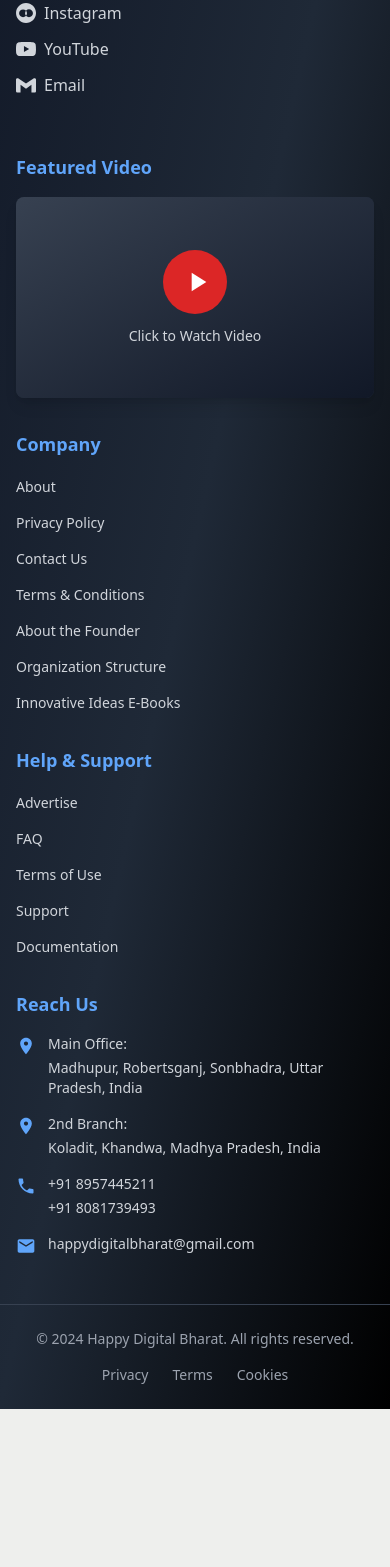
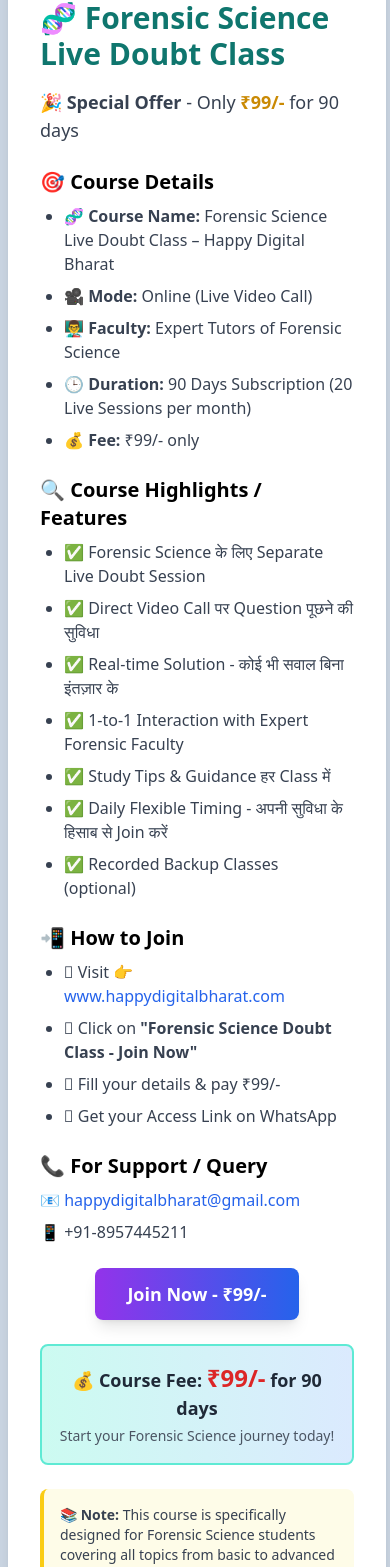
Before and after one commit to Santaravind/Edutech_Frontend, a React (Vite) app in the folder classes/: page /frameDoubt in a window 390 px wide. Shown: the part 418-1985 px from the top of the page. Before the commit the page ends 1827 px from the top, so only its background shows below. Built offline with nearby package versions, Linux system fonts and the light colour scheme.

Commit message:
Forensic Dout class added !!

```diff
--- a/classes/src/App.jsx
+++ b/classes/src/App.jsx
@@ -107,8 +107,10 @@
                  {/* Forensic Science  */}
               <Route path="/Iframe" element={
                   <ProtectetRoute>
-                <ForensicIFrame/>
-                </ProtectetRoute>
+                  <ForensicIFrame/>
+                  </ProtectetRoute>
+
+
               }/>
 
               {/* Forensic Details  */}
--- a/classes/src/component/pages/forensicPage/DoutClass.jsx
+++ b/classes/src/component/pages/forensicPage/DoutClass.jsx
@@ -1,11 +1,127 @@
-import React from 'react'
+import React from "react";
+ import doute from '../../assets/forensicdout.jpg'
+import { useNavigate } from "react-router-dom";
+import { toast } from 'react-toastify';
+import { useSelector } from "react-redux";
 
-function DoutClass() {
+const DoutClass = () => {
+   const navigate=useNavigate();
+    const email=useSelector((state)=>state.email.email)
+
+    const handaldoute=(e)=>{
+        e.preventDefault();
+        if(!email){
+          navigate("/login");
+          toast.success("If you want to buy Course, Please login to continue..");
+          return;
+        }
+        window.open("https://pages.razorpay.com/pl_RR4RFAufqyCYHB/view", "_blank", "noopener,noreferrer");
+    }
+
   return (
     <>
-      Doubt class comming soon
+    <div className="justify-center items-center flex bg-[oklch(86.9%_0.022_252.894)]">
+      <div className="bg-white m-1 text-black rounded-2xl ml-2 shadow-lg overflow-hidden max-w-2xl w-full flex flex-col">
+        {/* Course Image */}
+        <img
+          src={doute}
+          alt="Forensic Science Doubt Class"
+          className="w-full h-1/2 p-0.5 lg:h-1/2 object-cover"
+        />
+
+        {/* Course Details */}
+        <div className="p-8">
+          <h2 className="text-3xl font-bold text-teal-700 mb-4">
+            🧬 Forensic Science Live Doubt Class
+          </h2>
+
+          <p className="text-lg text-gray-700 mb-6">
+            🎉 <span className="font-semibold">Special Offer</span> - Only{" "}
+            <span className="text-yellow-600 font-bold">₹99/-</span> for 90 days
+          </p>
+
+          {/* Course Details */}
+          <div className="mb-6">
+            <h3 className="text-xl font-semibold mb-2">🎯 Course Details</h3>
+            <ul className="list-disc pl-6 text-gray-700 space-y-2">
+              <li>🧬 <span className="font-semibold">Course Name:</span> Forensic Science Live Doubt Class – Happy Digital Bharat</li>
+              <li>🎥 <span className="font-semibold">Mode:</span> Online (Live Video Call)</li>
+              <li>👨‍🏫 <span className="font-semibold">Faculty:</span> Expert Tutors of Forensic Science</li>
+              <li>🕒 <span className="font-semibold">Duration:</span> 90 Days Subscription (20 Live Sessions per month)</li>
+              <li>💰 <span className="font-semibold">Fee:</span> ₹99/- only</li>
+            </ul>
+          </div>
+
+          {/* Course Highlights / Features */}
+          <div className="mb-6 mt-6">
+            <h3 className="text-xl font-semibold mb-2">🔍 Course Highlights / Features</h3>
+            <ul className="list-disc pl-6 text-gray-700 space-y-2">
+              <li>✅ Forensic Science के लिए Separate Live Doubt Session</li>
+              <li>✅ Direct Video Call पर Question पूछने की सुविधा</li>
+              <li>✅ Real-time Solution - कोई भी सवाल बिना इंतज़ार के</li>
+              <li>✅ 1-to-1 Interaction with Expert Forensic Faculty</li>
+              <li>✅ Study Tips & Guidance हर Class में</li>
+              <li>✅ Daily Flexible Timing - अपनी सुविधा के हिसाब से Join करें</li>
+              <li>✅ Recorded Backup Classes (optional)</li>
+            </ul>
+          </div>
+
+          {/* How to Join */}
+          <div className="mb-6">
+            <h3 className="text-xl font-semibold mb-2">📲 How to Join</h3>
+            <ul className="list-disc pl-6 text-gray-700 space-y-2">
+              <li>⿡ Visit 👉 <a href="https://www.happydigitalbharat.com" target="_blank" rel="noopener noreferrer" className="text-blue-600 hover:underline">www.happydigitalbharat.com</a></li>
+              <li>⿢ Click on <span className="font-semibold">"Forensic Science Doubt Class - Join Now"</span></li>
+              <li>⿣ Fill your details & pay ₹99/-</li>
+              <li>⿤ Get your Access Link on WhatsApp</li>
+            </ul>
+          </div>
+
+          {/* Contact Section */}
+          <div className="mb-6">
+            <h3 className="text-xl font-semibold mb-2">📞 For Support / Query</h3>
+            <p className="text-gray-700 mb-2">
+              📧 <a href="mailto:happydigitalbharat@gmail.com" className="text-blue-600 hover:underline">
+                happydigitalbharat@gmail.com
+              </a>
+            </p>
+            <p className="text-gray-700">📱 +91-8957445211</p>
+          </div>
+
+          {/* Buy Button */}
+          <div className="flex justify-center items-center mt-6">
+            <button
+              onClick={handaldoute}
+              type="button"
+              className="text-white bg-gradient-to-r from-purple-600 to-blue-600 hover:from-purple-700 hover:to-blue-700 rounded-lg text-lg px-8 py-3 text-center font-semibold shadow-lg hover:shadow-xl transition-all duration-300 transform hover:scale-105"
+            >
+              Join Now - ₹99/-
+            </button>
+          </div>
+
+          {/* Course Fee Highlight */}
+          <div className="bg-gradient-to-r from-teal-100 to-blue-100 p-4 mt-6 rounded-lg text-center border-2 border-teal-300 hover:shadow-md transition-all duration-300">
+            <button onClick={handaldoute} className="w-full">
+              <p className="text-lg font-bold text-gray-800">
+                💰 Course Fee:{" "}
+                <span className="text-red-600 text-2xl font-extrabold">₹99/-</span> for 90 days
+              </p>
+              <p className="text-sm text-gray-600 mt-1">Start your Forensic Science journey today!</p>
+            </button>
+          </div>
+
+          {/* Additional Info */}
+          <div className="mt-6 p-4 bg-yellow-50 rounded-lg border-l-4 border-yellow-400">
+            <p className="text-sm text-gray-700">
+              <span className="font-semibold">📚 Note:</span> This course is specifically designed for Forensic Science students covering all topics from basic to advanced level.
+            </p>
+          </div>
+        </div>
+      </div>
+    </div>
     </>
-  )
-}
+  );
+};
+
 
 export default DoutClass
```
Also changed, not shown: classes/src/component/assets/forensicdout.jpg (added).
